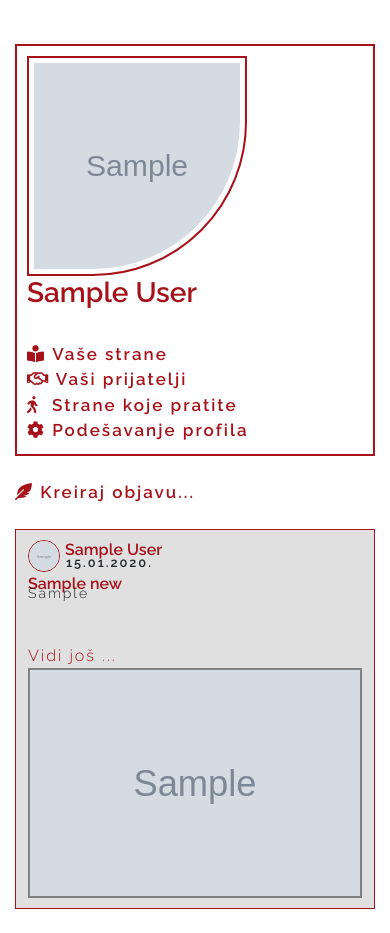
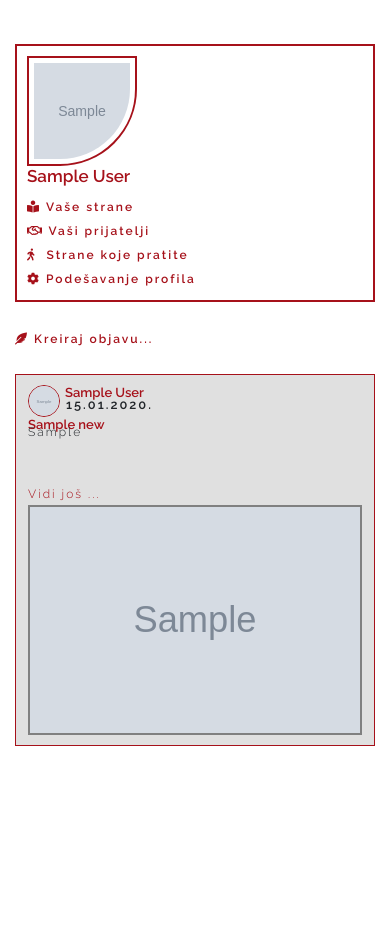
Before and after one commit to Loma77/demontaza, a Django app: page /account/profile/1/ in a window 390 px wide. Shown: the part 76-1009 px from the top of the page. After the commit the page ends 822 px from the top, so only its background shows below. Run offline with Django 3.2, Linux system fonts and the light colour scheme; a user stored in the database is signed in; data comes from the database, SQL or seed files in the repository; tables that the repository leaves empty hold one stand-in row (values such as "Sample post"); grey boxes marked "Sample" are stand-in pictures; parts of the project's set-up code (start-up, migrations or seed data) failed here and were passed over; some libraries are stand-ins or nearby versions.

Commit message:
updating mobile look

```diff
--- a/account/templates/account/account_home.html
+++ b/account/templates/account/account_home.html
@@ -2,12 +2,12 @@
 
 {% block content %}
 <br><br>
-<div class="container">
+<div class="container" id="account_home">
     <br><br><br>
     <h3 class="page-titles"><i class="fas fa-home"></i> Najnovije vesti i objave</h3>
     <br>
     <div class="link">
-        <a href="{% url 'news:user_create_news' %}" style="font-size:17px;"><i class="fas fa-feather-alt"></i> Kreiraj objavu...</a>
+        <a href="{% url 'news:user_create_news' %}"><i class="fas fa-feather-alt"></i> Kreiraj objavu...</a>
     </div>
     <br>
     {% if guest_news %}
--- a/account/templates/account/account_profile.html
+++ b/account/templates/account/account_profile.html
@@ -110,17 +110,19 @@
                 <h3>{{ guest_user.first_name }} {{ guest_user.last_name }}</h3>
                 {% if user == guest_user %}
                 <br>
+                <div class="profile-links">
                     <div class="link">
-                    <a href="#" style="font-size:17px;" data-toggle="modal" data-target="#userPages"><i class="fas fa-book-reader"></i>&nbsp;Vaše strane</a>
+                        <a href="#" data-toggle="modal" data-target="#userPages"><i class="fas fa-book-reader"></i>&nbsp;Vaše strane</a>
                     </div>
                     <div class="link">
-                    <a href="#" style="font-size:17px;" data-toggle="modal" data-target="#userFriends"><i class="far fa-handshake"></i> Vaši prijatelji</a>
+                        <a href="#" data-toggle="modal" data-target="#userFriends"><i class="far fa-handshake"></i> Vaši prijatelji</a>
                     </div>
                     <div class="link">
-                    <a href="#" style="font-size:17px;" data-toggle="modal" data-target="#userFollows"><i class="fas fa-walking"></i>&nbsp;&nbsp;Strane koje pratite</a>
+                        <a href="#" data-toggle="modal" data-target="#userFollows"><i class="fas fa-walking"></i>&nbsp;&nbsp;Strane koje pratite</a>
                     </div>
                     <div class="link">
-                    <a style="font-size:17px;" href="{% url 'account:account_settings' %}"><i class="fas fa-cog"></i> Podešavanje profila</a>
+                        <a href="{% url 'account:account_settings' %}"><i class="fas fa-cog"></i> Podešavanje profila</a>
+                    </div>
                 </div>
                 {% endif %}
             </div>
@@ -166,7 +168,7 @@
         {% if user == guest_user or guest_user in all_friends and user in friend_friends %}
         {% if user == guest_user %}
         <div class="link">
-            <a href="{% url 'news:user_create_news' %}" style="font-size:17px;"><i class="fas fa-feather-alt"></i> Kreiraj objavu...</a>
+            <a href="{% url 'news:user_create_news' %}"><i class="fas fa-feather-alt"></i> Kreiraj objavu...</a>
         </div>
         <br>
         {% endif %}
--- a/home/static/css/base.css
+++ b/home/static/css/base.css
@@ -432,6 +432,14 @@ a {
     .banner h1 {
         line-height: 20vh;
     }
+    h3 {font-size:17px;}
+    h5 {font-size:15px;}
+    p {font-size:12px;}
+    ul li {font-size:12px;}
+    .carousel-inner .carousel-item img {
+        height: 240px;
+    }
+    .carousel-caption h4 {font-size:17px;}
 }
 
 /* LOGIN PAGE */
@@ -465,6 +473,11 @@ input:required {
 .manuel ul li:before {
     content: '✓';
     color: #a6111a;
+}
+
+@media only screen and (max-width: 991px) {
+    .pass {font-size:12px;}
+    .box a {font-size:12px;}
 }
 
 /* CREATE ACCOUNT PAGE */
@@ -516,6 +529,15 @@ input:required {
     transition: max-height 1.5s ease-out;
 }
 
+/* ACCOUNT HOME PAGE */
+
+.link a {font-size:17px;}
+
+@media only screen and (max-width: 991px) {
+    .link a {font-size:12px;}
+    #account_home .link {margin-top:-1.5rem;}
+}
+
 /* ACCOUNT PROFILE PAGE */
 .profile-page {
     margin: 0;
@@ -554,6 +576,14 @@ input:required {
 .friend_wait:hover {
     background-image: linear-gradient(to bottom right, silver, #a6111a 60%);
     color: white;
+}
+
+@media only screen and (max-width: 991px) {
+    .profile-avatar {
+        width: 110px;
+        height: 110px;
+    }
+    .frame-user .profile-links {margin-top:-1.5rem;}
 }
 
 /* ACCOUNT SETTINGS PAGE */
@@ -689,6 +719,15 @@ input:required {
     text-transform: uppercase;
 }
 
+@media only screen and (max-width: 991px) {
+    #pretraga .data {margin-top:-2rem;}
+    h6 {font-size:13px;}
+    select {font-size:12px;}
+    .btn {font-size:12px;}
+    #band .band-card .info h5 {font-size:13px;}
+    #band .band-card .info #grad, #band .band-card .info #zanr {font-size: 10px;}
+}
+
 
 /* BAND PAGE */
 #band_page {
@@ -748,6 +787,15 @@ input:required {
     object-fit: cover;
     border-radius: 50%;
     border: 1px solid #a6111a;
+}
+
+#band-menu {display:flex;}
+
+@media only screen and (max-width: 991px) {
+    #band-menu {display:block;}
+    #band-menu .link a {font-size:12px;}
+    .modal-link {font-size:12px;}
+    .informacije {font-size:12px;}
 }
 
 /* BAND EDIT PAGE */
@@ -896,6 +944,10 @@ input:required {
     margin-bottom: 10px;
 }
 
+@media only screen and (max-width: 991px) {
+    a {font-size:12px;}
+}
+
 /* NEWS PAGE STYLE */
 
 .back_color {
@@ -928,3 +980,9 @@ input:required {
 .emojis span:hover {
     font-size: 22px;
 }
+
+#comment-links .link a{font-size:12px;}
+
+@media only screen and (max-width: 991px) {
+    #comment-links .link a{font-size:9px;}
+}
```
Also changed, not shown: account/templates/account/account_settings.html (+4 -4 lines), bands/templates/bands/band_page.html (+5 -5 lines), home/templates/home/help_page.html (deleted, +0 -9 lines), news/templates/news/news_page.html (+5 -5 lines). Lines whose indentation alone changed are shown as unchanged.
